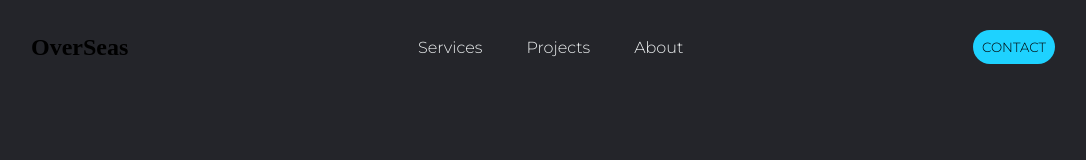
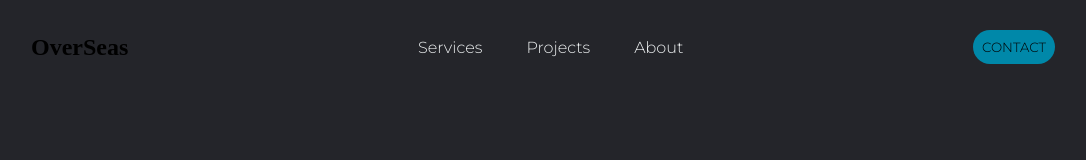
Before and after one commit to ucantbe-jagmeet/navbar-design, a plain HTML site: page index.html in a window 1280 px wide. Shown: the whole page, without its empty margins (97-1183 px from the left). Drawn offline with Linux system fonts and the light colour scheme.

Commit message:
btn color changed

```diff
--- a/style.css
+++ b/style.css
@@ -43,7 +43,7 @@ header
 button{
     padding: 9px;
     text-transform: uppercase;
-    background-color: rgb(30, 210, 255) ;
+    background-color: rgba(0, 136, 169, 1) ;
     border: none;
     border-radius: 50px;
     cursor: pointer;
@@ -53,6 +53,6 @@ button{
 
 button:hover
 {
-    background-color: rgba(0, 136, 169, 1) ;
+    background-color: rgba(0, 136, 169, 0.8) ;
     color: white;
 }
```
